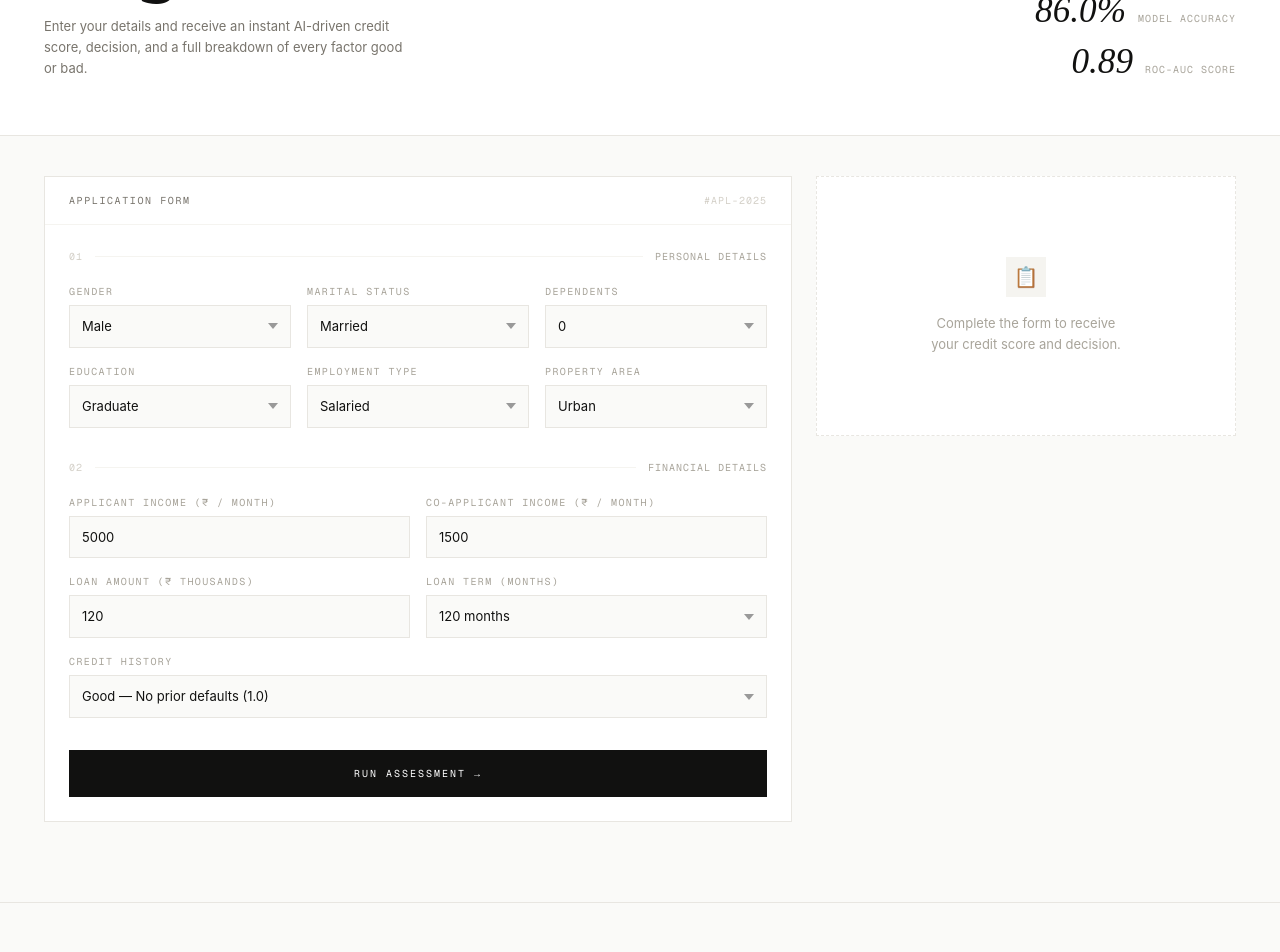
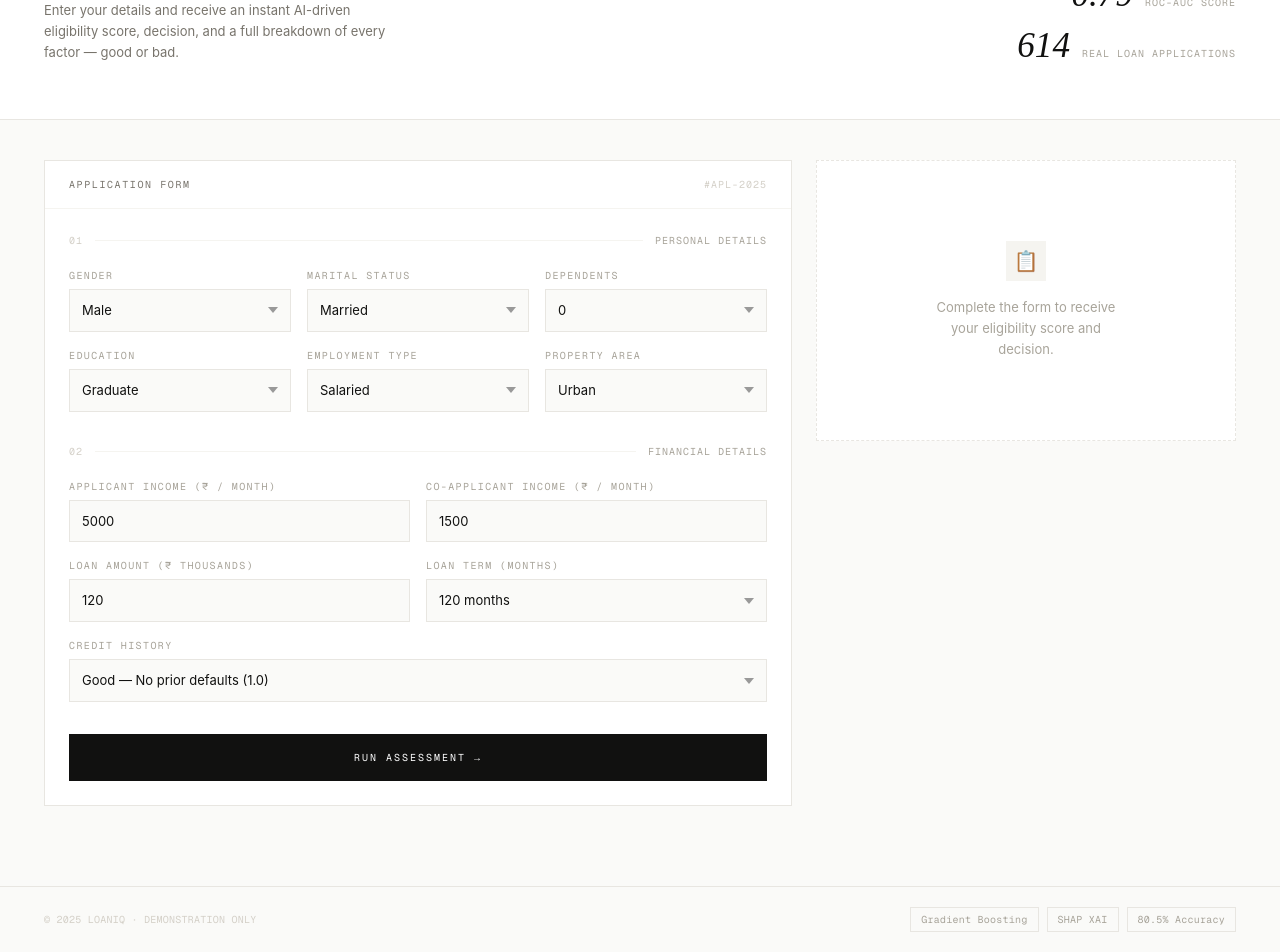
Before and after one commit to RishiBhuta/BankLoanEligible, a React (Vite) app in the folder frontend/: page / in a window 1280 px wide. Shown: the part 367-1319 px from the top of the page. Built offline with nearby package versions, Linux system fonts and the light colour scheme; a web font is replaced by a local one.

Commit message:
Fix axios and update UI for production

```diff
--- a/frontend/src/App.tsx
+++ b/frontend/src/App.tsx
@@ -13,7 +13,7 @@ interface Result {
   prediction: "Approved" | "Rejected";
   approve_probability: number;
   reject_probability: number;
-  credit_score: number;
+  eligibility_score: number;
   score_band: string;
   shap_contributions: ShapItem[];
 }
@@ -47,8 +47,6 @@ function Label({ children }: { children: React.ReactNode }) {
   );
 }
 
-
-// Credit score colour
 function scoreColor(score: number) {
   if (score >= 750) return { text: "text-emerald-500", bg: "bg-emerald-400" };
   if (score >= 700) return { text: "text-lime-500",    bg: "bg-lime-400"    };
@@ -70,7 +68,7 @@ export default function App() {
     e.preventDefault();
     setLoad(true); setError(null); setResult(null);
     try {
-      await axios.post<Result>("https://bankloaneligible-1.onrender.com/predict", {
+      const response = await axios.post<Result>("https://bankloaneligible-1.onrender.com/predict", {
         ...form,
         ApplicantIncome:   Number(form.ApplicantIncome)   || 0,
         CoapplicantIncome: Number(form.CoapplicantIncome) || 0,
@@ -78,7 +76,7 @@ export default function App() {
         Loan_Amount_Term:  Number(form.Loan_Amount_Term)  || 360,
         Credit_History:    Number(form.Credit_History)    || 0,
       });
-      setResult(data);
+      setResult(response.data);
     } catch (err: unknown) {
       setError(axios.isAxiosError(err)
         ? (err.response?.data?.error ?? err.message)
@@ -90,8 +88,8 @@ export default function App() {
   const maxShap = result
     ? Math.max(...result.shap_contributions.map(s => Math.abs(s.value)), 0.001)
     : 1;
-  const sc      = result ? scoreColor(result.credit_score) : null;
-  const scorePct = result ? ((result.credit_score - 300) / 600) * 100 : 0;
+  const sc       = result ? scoreColor(result.eligibility_score) : null;
+  const scorePct = result ? ((result.eligibility_score - 300) / 600) * 100 : 0;
 
   return (
     <div className="min-h-screen bg-stone-50 flex flex-col">
@@ -121,21 +119,19 @@ export default function App() {
       <section className="border-b border-stone-200 bg-white">
         <div className="max-w-[1240px] mx-auto px-6 py-14 grid grid-cols-1 md:grid-cols-2 gap-10 items-end">
           <div>
-            <p className="font-mono text-2xs tracking-[0.2em] uppercase text-stone-400 mb-4">
-
-            </p>
             <h1 className="font-serif italic text-[clamp(3rem,7vw,5.5rem)] leading-[0.9] text-stone-900 mb-5">
               Loan<br />Eligibility<br />Engine.
             </h1>
             <p className="font-sans text-sm text-stone-500 max-w-[360px] leading-relaxed">
-              Enter your details and receive an instant AI-driven credit score,
-              decision, and a full breakdown of every factor good or bad.
+              Enter your details and receive an instant AI-driven eligibility score,
+              decision, and a full breakdown of every factor — good or bad.
             </p>
           </div>
           <div className="flex flex-col gap-4 md:items-end">
             {[
-              { n: "86.0%", label: "Model Accuracy"   },
-              { n: "0.89",  label: "ROC-AUC Score"    },
+              { n: "80.5%", label: "Real-World Accuracy" },
+              { n: "0.79",  label: "ROC-AUC Score"       },
+              { n: "614",   label: "Real Loan Applications" },
             ].map(s => (
               <div key={s.label} className="flex items-baseline gap-3">
                 <span className="font-serif italic text-[2.2rem] leading-none text-stone-900">{s.n}</span>
@@ -273,7 +269,7 @@ export default function App() {
               <div className="bg-white border border-stone-200 border-dashed flex flex-col items-center justify-center gap-4 py-20 text-center px-8">
                 <div className="w-10 h-10 bg-stone-100 flex items-center justify-center text-xl">📋</div>
                 <p className="font-sans text-sm text-stone-400 leading-relaxed max-w-[200px]">
-                  Complete the form to receive your credit score and decision.
+                  Complete the form to receive your eligibility score and decision.
                 </p>
               </div>
             )}
@@ -290,18 +286,18 @@ export default function App() {
 
             {result && sc && (
               <>
-                {/* ── Credit Score Card ── */}
+                {/* ── Eligibility Score Card ── */}
                 <div className="bg-white border border-stone-200 fade-up fade-up-1">
                   <div className="px-5 py-3.5 border-b border-stone-100">
                     <span className="font-mono text-2xs tracking-[0.16em] uppercase text-stone-500">
-                      Credit Score
+                      Eligibility Score
                     </span>
                   </div>
                   <div className="px-5 py-5">
                     <div className="flex items-end justify-between mb-3">
                       <div>
                         <span className={`font-serif italic text-[3.5rem] leading-none ${sc.text}`}>
-                          {result.credit_score}
+                          {result.eligibility_score}
                         </span>
                         <span className="font-mono text-2xs text-stone-400 ml-2 tracking-widest">/900</span>
                       </div>
@@ -309,13 +305,15 @@ export default function App() {
                         {result.score_band}
                       </span>
                     </div>
-                    {/* Score track */}
                     <div className="w-full h-[3px] bg-stone-100 mb-2">
                       <div className={`h-full shap-bar ${sc.bg}`} style={{ width: `${scorePct}%` }} />
                     </div>
                     <div className="flex justify-between font-mono text-2xs text-stone-300">
                       <span>300</span><span>500</span><span>700</span><span>900</span>
                     </div>
+                    <p className="font-mono text-2xs text-stone-300 mt-3 leading-relaxed">
+                      Based on model confidence — not an official CIBIL score.
+                    </p>
                   </div>
                 </div>
 
@@ -403,7 +401,7 @@ export default function App() {
                 </div>
 
                 <p className="font-mono text-2xs text-stone-300 leading-relaxed fade-up fade-up-3 px-0.5">
-                  SHAP values measure each factor's contribution to your score. Positive values push toward approval, negative values push toward rejection.
+                  SHAP values measure each factor's contribution. Positive values push toward approval, negative values push toward rejection.
                 </p>
               </>
             )}
@@ -415,10 +413,12 @@ export default function App() {
       <footer className="border-t border-stone-200 mt-10">
         <div className="max-w-[1240px] mx-auto px-6 py-5 flex items-center justify-between flex-wrap gap-4">
           <span className="font-mono text-2xs text-stone-300 tracking-wide uppercase">
-
+            © 2025 LoanIQ · Demonstration Only
           </span>
           <div className="flex gap-2 flex-wrap">
-
+            <span className="font-mono text-2xs tracking-wide text-stone-400 border border-stone-200 px-2.5 py-1">Gradient Boosting</span>
+            <span className="font-mono text-2xs tracking-wide text-stone-400 border border-stone-200 px-2.5 py-1">SHAP XAI</span>
+            <span className="font-mono text-2xs tracking-wide text-stone-400 border border-stone-200 px-2.5 py-1">80.5% Accuracy</span>
           </div>
         </div>
       </footer>
```
